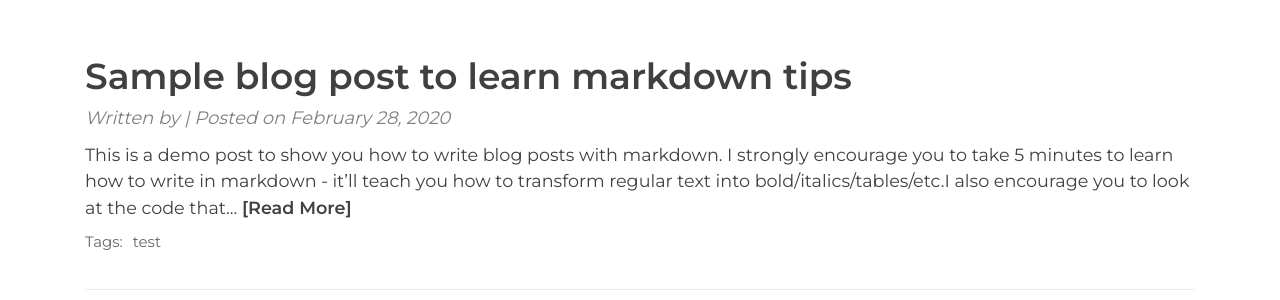
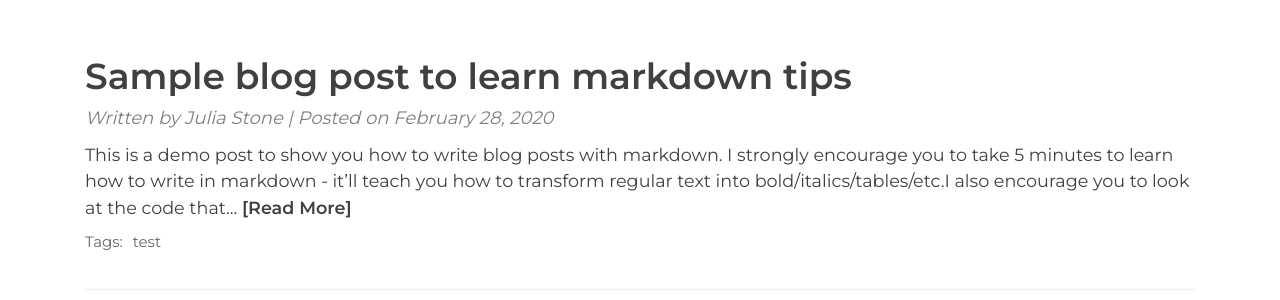
Before and after one commit to CollectionBuilder/collectionbuilder.github.io, a Jekyll site: the page built from pages/blog.html, in a window 1280 px wide. Shown: the part 206-506 px from the top of the page. Built offline with Jekyll 4.4.1, drawn with Linux system fonts in a browser that asks for light colours; comment, search, counter and statistics services are not loaded.

Commit message:
Add author and pub date to front matter

```diff
--- a/_posts/2020-02-28-sample-markdown.md
+++ b/_posts/2020-02-28-sample-markdown.md
@@ -2,6 +2,8 @@
 layout: post
 title: Sample blog post to learn markdown tips
 subtitle: There's lots to learn!
+author: Julia Stone
+publish-date: February 28, 2020
 gh-repo: daattali/beautiful-jekyll
 gh-badge: [star, fork, follow]
 tags: [test]
```
